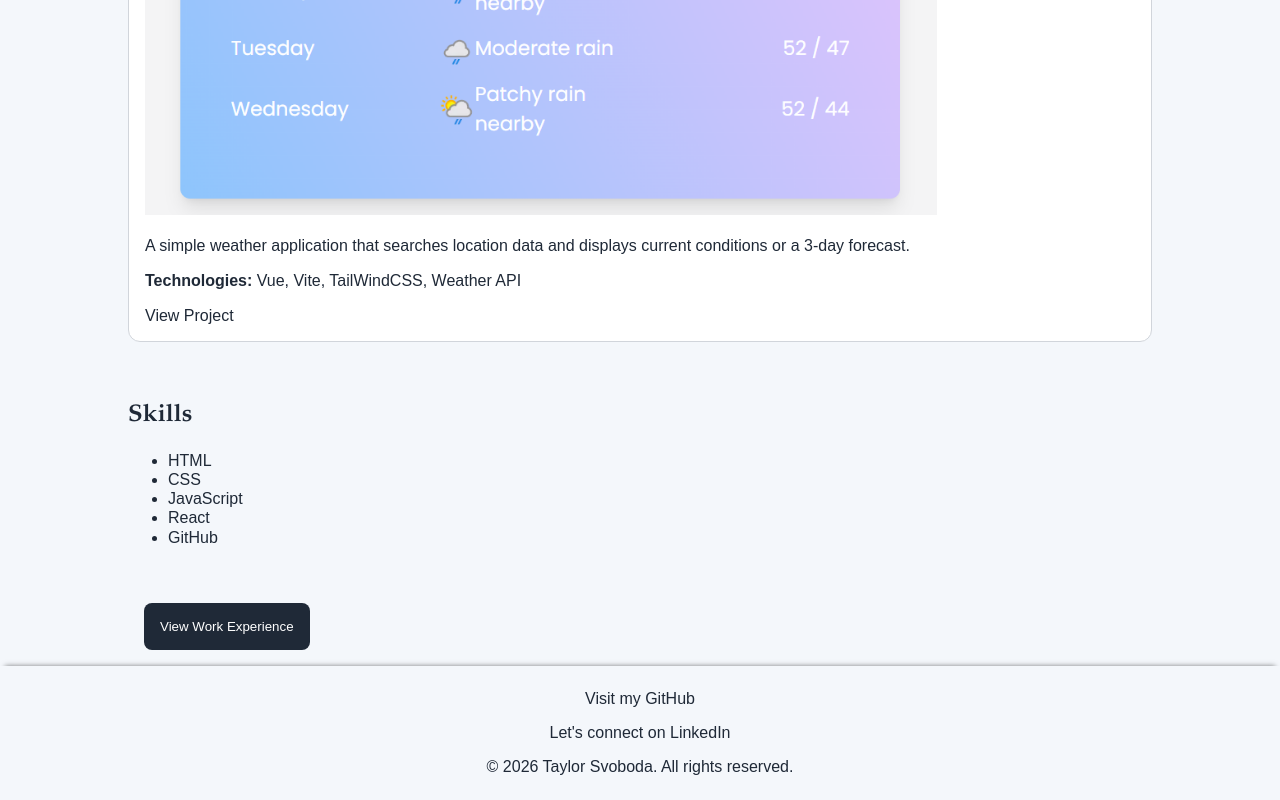
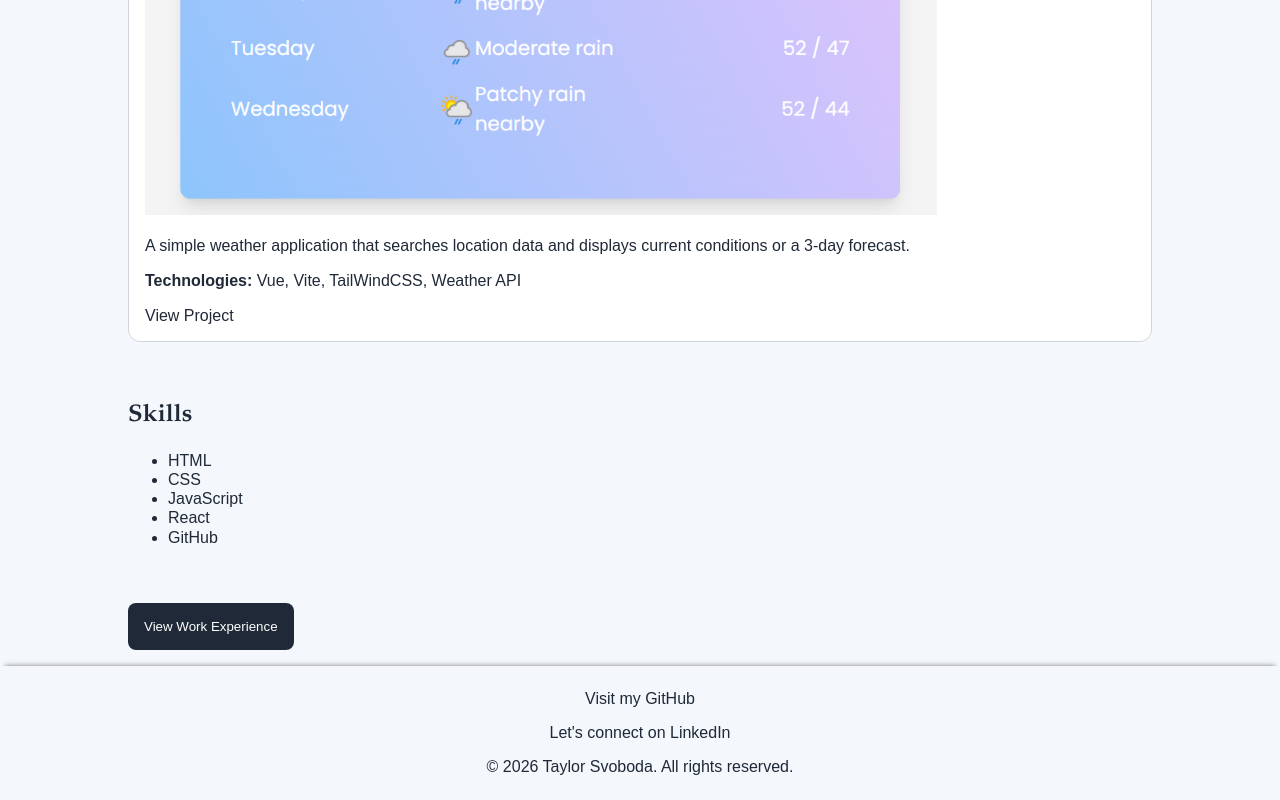
Before and after one commit to tsvoboda-wake/react-portfolio, a React (Vite) app: page / in a window 1280 px wide. Shown: the part 2421-3221 px from the top of the page. Built offline with nearby package versions, Linux system fonts and the light colour scheme.

Commit message:
feat: close exp btn, css, rm bootstrap

```diff
--- a/package.json
+++ b/package.json
@@ -12,9 +12,7 @@
     "deploy": "gh-pages -d dist"
   },
   "dependencies": {
-    "bootstrap": "^5.3.8",
     "react": "^19.2.7",
-    "react-bootstrap": "^2.10.10",
     "react-dom": "^19.2.7"
   },
   "devDependencies": {
--- a/src/App.css
+++ b/src/App.css
@@ -129,13 +129,18 @@ nav li a,
 }
 
 /* Experience */
+
 .experience-btn {
   color: white;
   background-color: #1f2937;
   border: none;
   border-radius: 0.5rem;
   padding: 1rem;
-  margin: 1rem;
+  margin: 1rem 0;
+}
+
+.experience-content {
+  margin-bottom: 3rem;
 }
 
 /* Footer */
--- a/src/components/Experience.jsx
+++ b/src/components/Experience.jsx
@@ -6,13 +6,13 @@ export default function Experience() {
       <button
         className='experience-btn'
         variant='primary'
-        onClick={() => setShouldShow(true)}
+        onClick={() => setShouldShow(!shouldShow)}
       >
-        View Work Experience
+        {shouldShow ? 'Hide Work Experience' : 'View Work Experience'}
       </button>
 
       {shouldShow && (
-        <div>
+        <div className='experience-content'>
           <div>
             <div>Senior Front-End Developer</div>
             <div>Jan 2022 - present</div>
```
Also changed, not shown: 1 other file (tests, documents, lock files or other folders).
